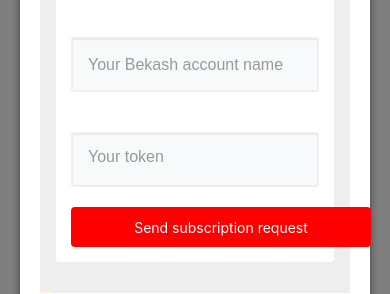
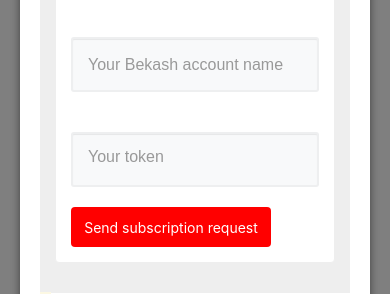
Before and after one commit to Ss2884/james.github.io, a plain HTML site: page Subscription/index.html in a window 390 px wide. Both pictures are taken after a click on the button "Bekash". Shown: the part 550-844 px from the top of the page. Drawn offline with nearby package versions, Linux system fonts and the light colour scheme.

Commit message:
Update index.html

```diff
--- a/Subscription/index.html
+++ b/Subscription/index.html
@@ -216,7 +216,7 @@
 
                <br>
 
-              <button type="submit"data-toggle="modal" class="btn btn3"style="width: 300px;">Send subscription request</button>
+              <button type="submit"data-toggle="modal" class="btn btn3"style="width: 200px;">Send subscription request</button>
 
               <!-- <input type="button" class="btn btn-contact" onclick="sendmail();"  value="Send Message"> -->
 
```
